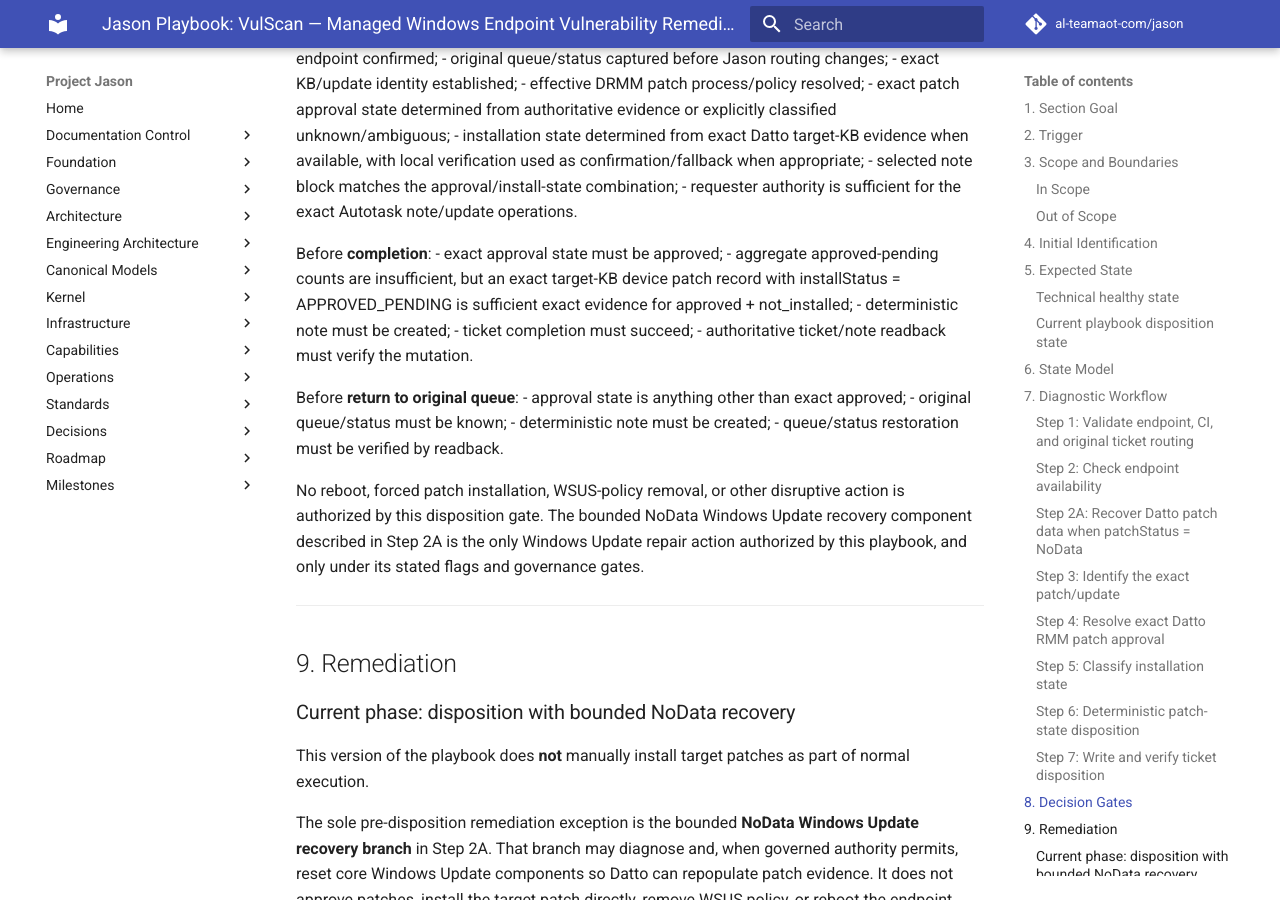
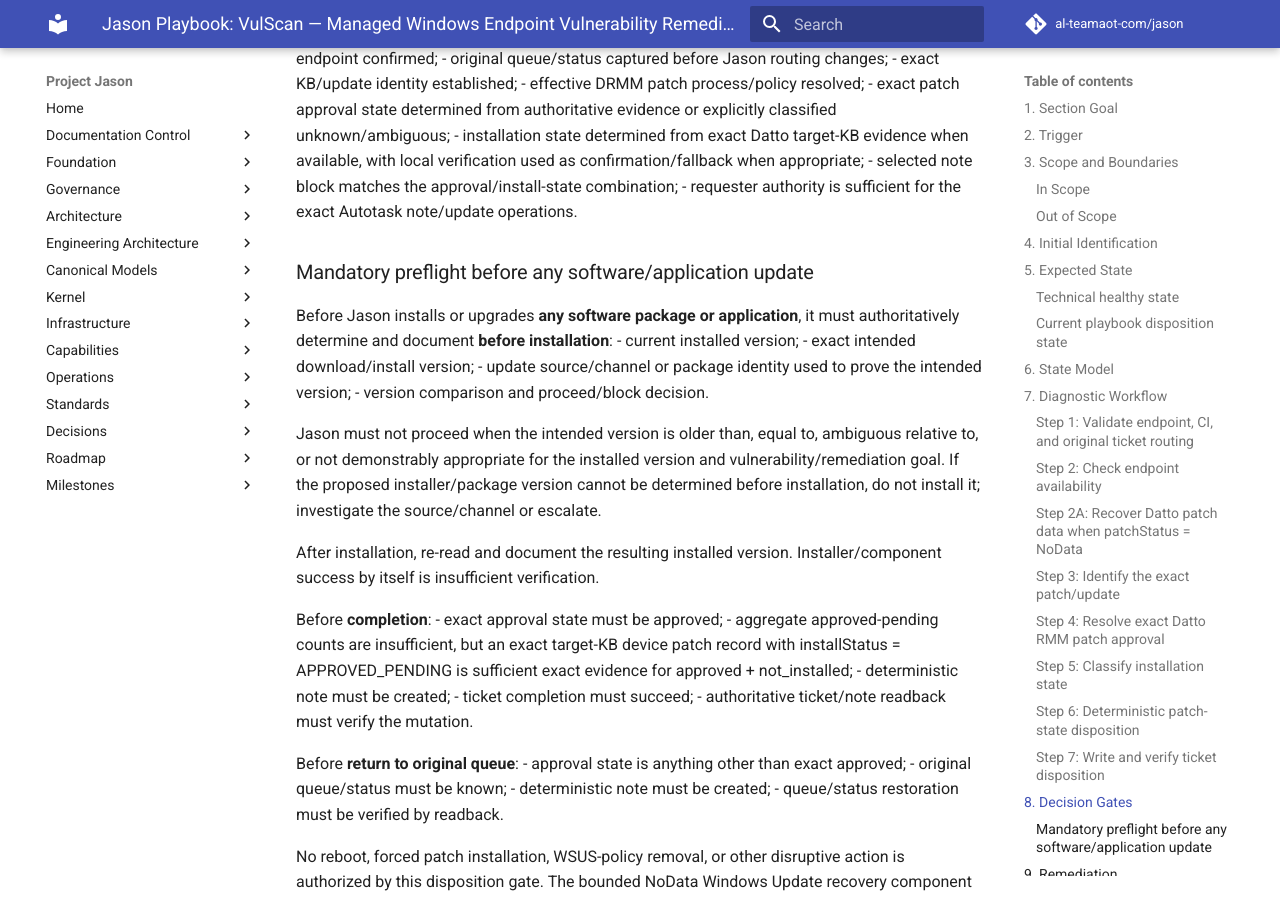
Before and after one commit to al-teamaot-com/jason, an MkDocs documentation site: the page built from docs/playbooks/Jason-VulScan-Managed-Windows-Endpoint-Vulnerability-Remediation.md, in a window 1280 px wide and 900 px high, scrolled down 8251 px. Built offline with MkDocs 1.6.1 and Material for MkDocs 9.7.7, drawn with Linux system fonts in a browser that asks for light colours; comment, search, counter and statistics services are not loaded; some of the changed text lies outside the part shown.

Commit message:
Require software version preflight in VulScan remediation

```diff
--- a/docs/playbooks/Jason-VulScan-Managed-Windows-Endpoint-Vulnerability-Remediation.md
+++ b/docs/playbooks/Jason-VulScan-Managed-Windows-Endpoint-Vulnerability-Remediation.md
@@ -322,6 +322,18 @@
 - selected note block matches the approval/install-state combination;
 - requester authority is sufficient for the exact Autotask note/update operations.
 
+### Mandatory preflight before any software/application update
+
+Before Jason installs or upgrades **any software package or application**, it must authoritatively determine and document **before installation**:
+- current installed version;
+- exact intended download/install version;
+- update source/channel or package identity used to prove the intended version;
+- version comparison and proceed/block decision.
+
+Jason must not proceed when the intended version is older than, equal to, ambiguous relative to, or not demonstrably appropriate for the installed version and vulnerability/remediation goal. If the proposed installer/package version cannot be determined before installation, do not install it; investigate the source/channel or escalate.
+
+After installation, re-read and document the resulting installed version. Installer/component success by itself is insufficient verification.
+
 Before **completion**:
 - exact approval state must be approved;
 - aggregate approved-pending counts are insufficient, but an exact target-KB device patch record with installStatus = APPROVED_PENDING is sufficient exact evidence for approved + not_installed;
@@ -466,6 +478,22 @@
 - {original_status_id}
 
 For unavailable optional evidence, use the literal value Unavailable rather than inventing a value.
+
+### Software-update version evidence
+
+Whenever this playbook invokes a software/application update, the ticket must contain a **pre-installation** record of:
+- Current Version: {current_software_version}
+- Intended Target Version: {intended_target_version}
+- Update Source/Channel: {update_source_or_channel}
+- Package/Installer Identity: {package_identity}
+- Version Comparison Decision: {version_comparison_decision}
+
+After the attempt, document:
+- Resulting Installed Version: {resulting_software_version}
+- Installer/Component Result: {installer_result}
+- Verification Evidence: {post_install_version_evidence}
+
+Do not write the pre-installation evidence after the fact. It is a decision gate that must exist before installation begins.
 
 ### Note A — Approved / Installed
 
```
